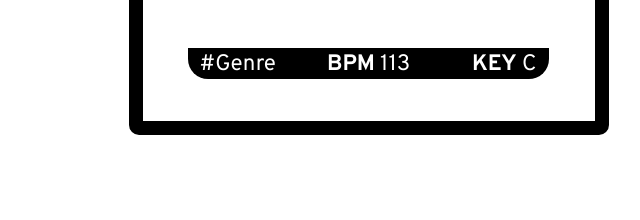
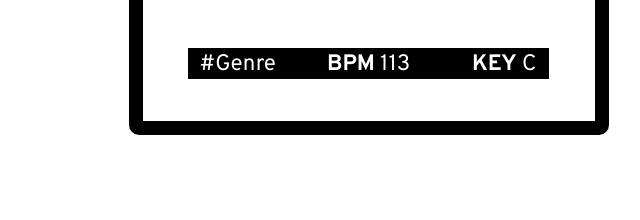
Before and after one commit to Wolfan8or/Wolfan8or.github.io, a plain HTML site: page SoundGiOh/cardbuilder.html in a window 1280 px wide. Shown: the part 563-783 px from the top of the page, 482-1122 px from the left. Drawn offline with Linux system fonts and the light colour scheme.

Commit message:
removed rounded borders from stats

```diff
--- a/SoundGiOh/css/style.css
+++ b/SoundGiOh/css/style.css
@@ -218,15 +218,15 @@ grid-template-columns: 1fr 1fr 1fr;
 justify-items: right;
 padding: .25em;
 font-size: 0.7em;
-border-radius:0 0 20px 20px;
 color:white;
 mix-blend-mode: multiply;
 background-color: var(--border);
 padding: 0 6px;
-
-
 align-items: center;
 justify-content: space-between;
+
+/* border-radius:0 0 20px 20px; */
+
 }
 
 
```
